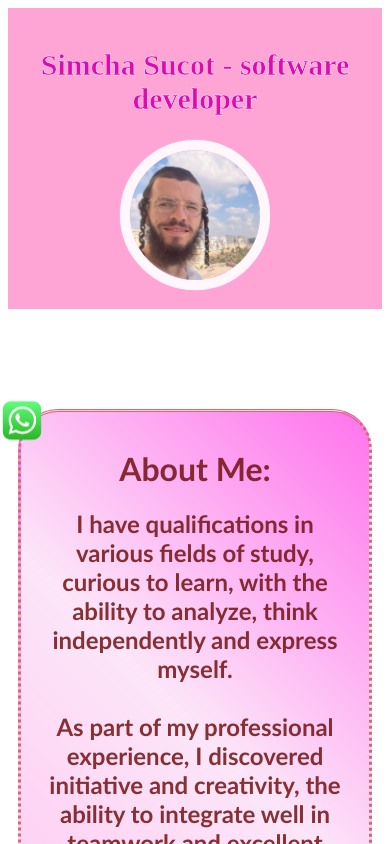
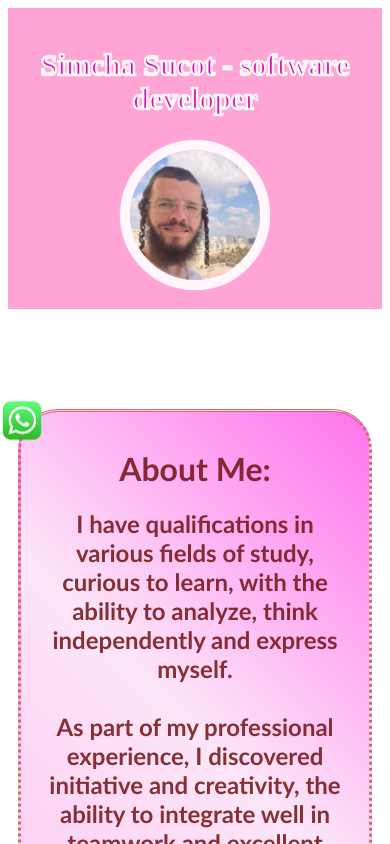
Before and after one commit to SimchaSucot/myWebsite, a React (Vite) app: page / in a window 390 px wide. Shown: the top 844 px of the page. Built offline with nearby package versions, Linux system fonts and the light colour scheme.

Commit message:
updating

```diff
--- a/src/componets/Header.css
+++ b/src/componets/Header.css
@@ -48,6 +48,6 @@
   .name {
     font-size: 30px;
     color: rgb(222, 11, 176);
-    -webkit-text-stroke: 0.5px #f5f5f5;
+    -webkit-text-stroke: 2.5px #f5f5f5;
   }
 }
```
